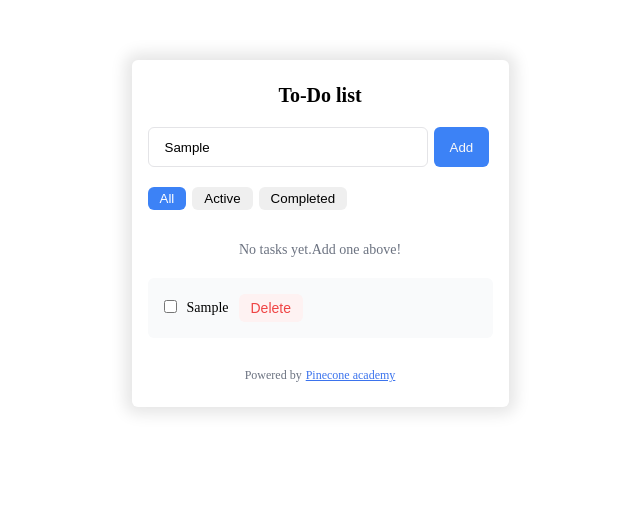
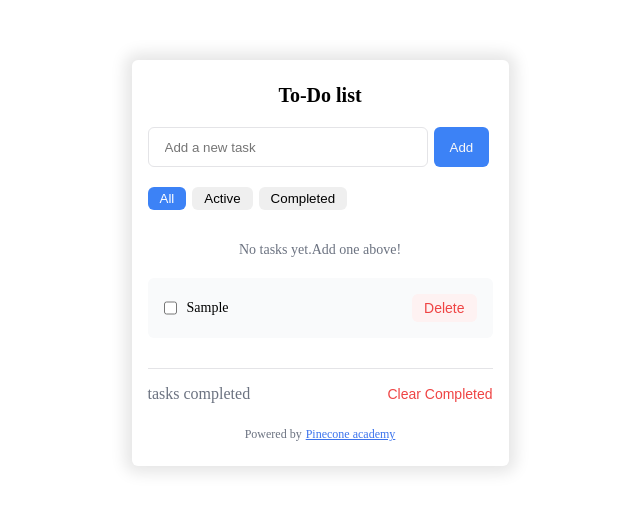
Before and after one commit to Enkhlen11/todo-app, a Next.js app: page / in a window 1280 px wide. Both pictures are taken after typing "Sample" into the empty fields and a click on the button "Add". Shown: the top 512 px of the page, without its empty margins (320-960 px from the left). Built offline with nearby package versions, Linux system fonts and the light colour scheme.

Commit message:
newtodo string

```diff
--- a/src/app/page.js
+++ b/src/app/page.js
@@ -2,6 +2,7 @@
 import { useState } from "react";
 import styles from "./page.module.css";
 import Tasks from "../components/task";
+import FooterTask from "../components/footerTaskCompleted";
 
 export default function Home() {
   const [todos, setTodos] = useState([]);
@@ -9,7 +10,13 @@ export default function Home() {
   const [activeFilter, setActiveFilter] = useState("all");
 
   const addTodoHandler = () => {
-    setTodos([...todos, { title: newTodo, isCompleted: false }]);
+    if (!newTodo) {
+      alert("Please enter task");
+      return;
+    } else {
+      setTodos([...todos, { title: newTodo, isCompleted: false }]);
+      setNewTodo("");
+    }
   };
 
   return (
@@ -18,6 +25,7 @@ export default function Home() {
         <h1>To-Do list</h1>
         <div className={styles.flex}>
           <input
+            value={newTodo}
             className={styles.input}
             type="text"
             placeholder="Add a new task"
@@ -56,10 +64,8 @@ export default function Home() {
         <div>
           <p className={styles.info}>No tasks yet.Add one above!</p>
           <Tasks todos={todos} setTodos={setTodos} />
-          {/* {todos.map((todo, index) => {
-            return <p key={index}>{todo}</p>;
-          })} */}
         </div>
+        <FooterTask />
         <div className={styles.flexFooter}>
           <p>Powered by </p>
           <a className={styles.blueword} href="">
--- /dev/null
+++ b/src/components/Board.jsx
@@ -0,0 +1 @@
+import board from "../style/board.module.css";
--- a/src/components/Task.jsx
+++ b/src/components/Task.jsx
@@ -25,7 +25,7 @@ const Tasks = ({ todos, setTodos }) => {
       {todos.map((todo, index) => {
         return (
           <div key={index} className={tasks.todoFlex}>
-            <div>
+            <div className={tasks.checkBoxFlex}>
               <input
                 onChange={(event) => {
                   handleCheckBox(index);
@@ -34,10 +34,11 @@ const Tasks = ({ todos, setTodos }) => {
                 name=""
                 id=""
               />
+              <p className={todo.isCompleted ? tasks.completed : "aa"}>
+                {todo.title}
+              </p>
             </div>
-            <p className={todo.isCompleted ? tasks.completed : "aa"}>
-              {todo.title}
-            </p>
+
             <button
               onClick={() => deleteHandler(index)}
               className={tasks.deleteButton}
--- /dev/null
+++ b/src/components/footerTaskCompleted.jsx
@@ -0,0 +1,10 @@
+import footerTask from "../style/footerTask.module.css";
+
+export default function FooterTask() {
+  return (
+    <div className={footerTask.lineFlex}>
+      <p>tasks completed</p>
+      <button className={footerTask.btn}>Clear Completed</button>
+    </div>
+  );
+}
--- /dev/null
+++ b/src/style/footerTask.module.css
@@ -0,0 +1,14 @@
+.lineFlex {
+  border-top: solid 1px #e4e4e7;
+  color: #6b7280;
+  width: 345px;
+  display: flex;
+  justify-content: space-between;
+  padding: 16px 0px 4px 0px;
+}
+.btn {
+  border: none;
+  color: #ef4444;
+  font-size: 14px;
+  background-color: white;
+}
--- a/src/style/task.module.css
+++ b/src/style/task.module.css
@@ -10,6 +10,7 @@
   font-size: 14px;
   gap: 10px;
   align-items: center;
+  justify-content: space-between;
 }
 .deleteButton {
   padding: 6px 12px;
@@ -22,3 +23,7 @@
 .completed {
   text-decoration: line-through;
 }
+.checkBoxFlex {
+  display: flex;
+  gap: 10px;
+}
```
Also changed, not shown: node.js (deleted, +0 -21 lines), node.jsx (added, +21 -0 lines), src/style/board.module.css (added).
